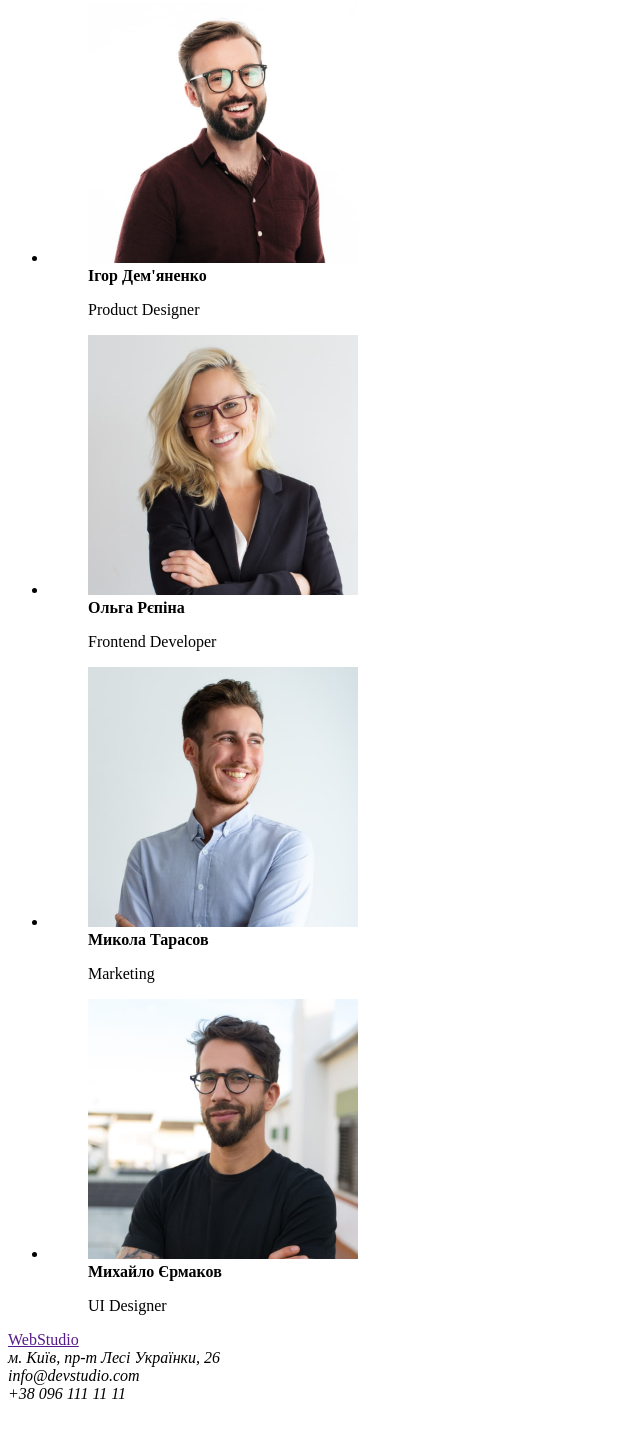
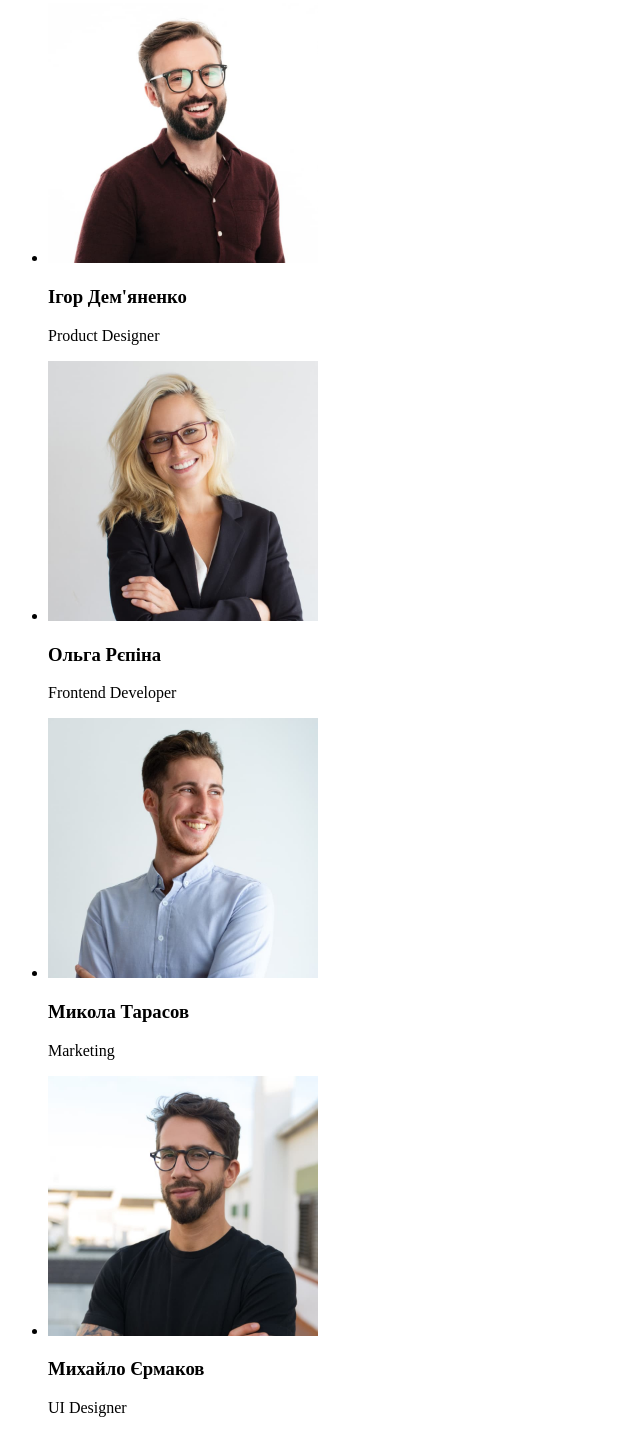
Before and after one commit to HelenZoz/goit-markup-hw-01, a plain HTML site: page index.html in a window 1280 px wide. Shown: the part 1402-2832 px from the top of the page, without its empty margins (0-640 px from the left). Drawn offline with Linux system fonts and the light colour scheme.

Commit message:
webstudio

```diff
--- a/index.html
+++ b/index.html
@@ -48,40 +48,24 @@
           <h2>Наша команда</h2>
           <ul>
               <li>
-                <figure>
-                  <img src="./images/team/igor.jpg" alt="igor" width="270" height="260">
-                  <figcaption>
-                    <b>Ігор Дем'яненко</b>
-                    <p>Product Designer</p>
-                  </figcaption>
-                </figure>
+                <img src="./images/team/igor.jpg" alt="igor" width="270" height="260"/>
+                  <h3>Ігор Дем'яненко</h3>
+                  <p lang="en">Product Designer</p>
               </li>
               <li>
-                <figure>
-                  <img src="./images/team/olga.jpg" alt="olga" width="270" height="260">
-                  <figcaption>
-                    <b>Ольга Рєпіна</b>
-                    <p>Frontend Developer</p>
-                </figcaption>
-              </figure>
+                <img src="./images/team/olga.jpg" alt="olga" width="270" height="260"/>
+                  <h3>Ольга Рєпіна</h3>
+                  <p lang="en">Frontend Developer</p>
               </li>
               <li>
-                <figure>
-                  <img src="./images/team/mukola.jpg" alt="mukola" width="270" height="260">
-                  <figcaption>
-                    <b>Микола Тарасов</b>
-                    <p>Marketing</p>
-                  </figcaption>
-                </figure>
+                <img src="./images/team/mukola.jpg" alt="mukola" width="270" height="260"/>
+                  <h3>Микола Тарасов</h3>
+                  <p lang="en">Marketing</p>
               </li>
               <li>
-                <figure>
-                  <img src="./images/team/muhaylo.jpg" alt="muhaylo" width="270" height="260">
-                  <figcaption>
-                    <b>Михайло Єрмаков</b>
-                    <p>UI Designer</p>
-                  </figcaption>
-                </figure>
+                  <img src="./images/team/muhaylo.jpg" alt="muhaylo" width="270" height="260"/>
+                  <h3>Михайло Єрмаков</h3>
+                  <p lang="en">UI Designer</p>
               </li>
           </ul>
          </section>
```
